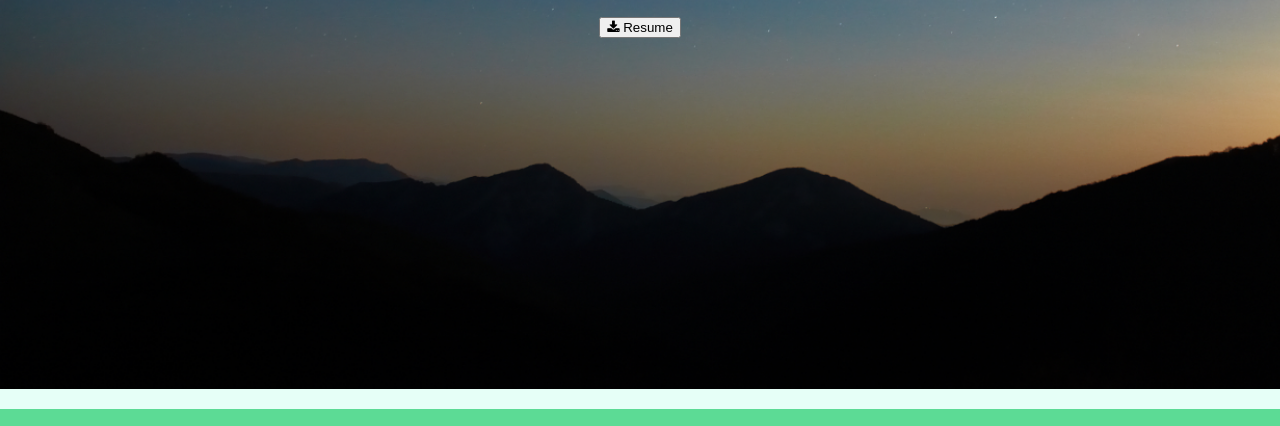
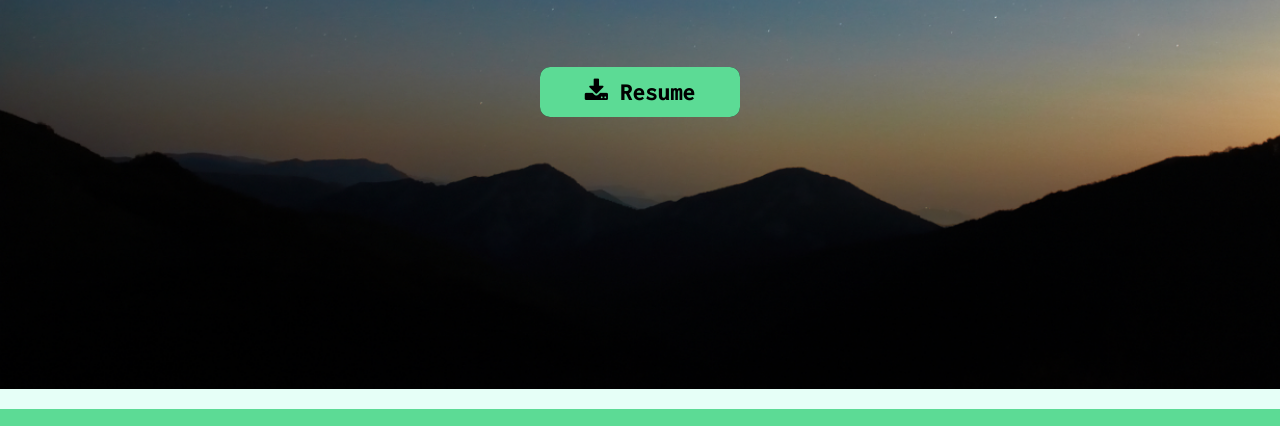
Before and after one commit to ankush28/portfolio-website, a plain HTML site: page index.html in a window 1280 px wide. Shown: the part 351-777 px from the top of the page. Drawn offline with Linux system fonts and the light colour scheme; a web font is replaced by a local one.

Commit message:
Update style.css

```diff
--- a/style.css
+++ b/style.css
@@ -88,3 +88,68 @@ header li{
     margin-top: 50px;
     padding-left:350px;
 }
+
+.glow-on-hover {
+    width: 200px;
+    height: 50px;
+    border: none;
+    outline: none;
+    color: #fff;
+    background: #111;
+    cursor: pointer;
+    position: relative;
+    z-index: 0;
+    border-radius: 10px;
+    font-size: 25px;
+    color: black;
+    font-family: 'Inconsolata', monospace;
+    font-weight: bolder;
+    margin-top: 50px;
+}
+
+.glow-on-hover:before {
+    content: '';
+    background: linear-gradient(45deg, #ff0000, #ff7300, #fffb00, #48ff00, #00ffd5, #002bff, #7a00ff, #ff00c8, #ff0000);
+    position: absolute;
+    top: -2px;
+    left:-2px;
+    background-size: 400%;
+    z-index: -1;
+    filter: blur(5px);
+    width: calc(100% + 4px);
+    height: calc(100% + 4px);
+    animation: glowing 20s linear infinite;
+    opacity: 0;
+    transition: opacity .3s ease-in-out;
+    border-radius: 10px;
+}
+
+.glow-on-hover:active {
+    color: #000
+}
+
+.glow-on-hover:active:after {
+    background: transparent;
+}
+
+.glow-on-hover:hover:before {
+    opacity: 1;
+}
+
+.glow-on-hover:after {
+    z-index: -1;
+    content: '';
+    position: absolute;
+    width: 100%;
+    height: 100%;
+    background: #5cdb95;
+    left: 0;
+    top: 0;
+    border-radius: 10px;
+}
+
+@keyframes glowing {
+    0% { background-position: 0 0; }
+    50% { background-position: 400% 0; }
+    100% { background-position: 0 0; }
+}
```
